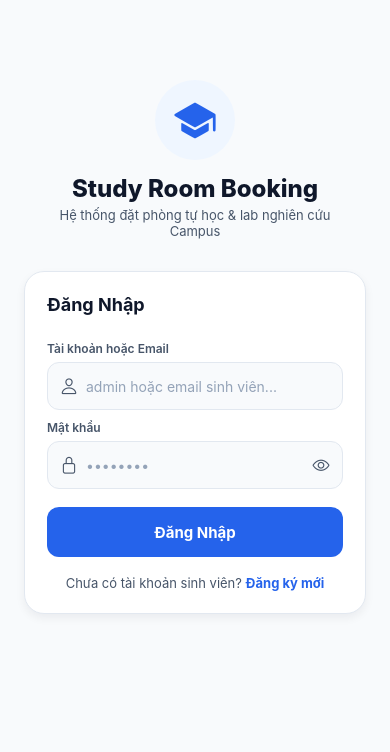
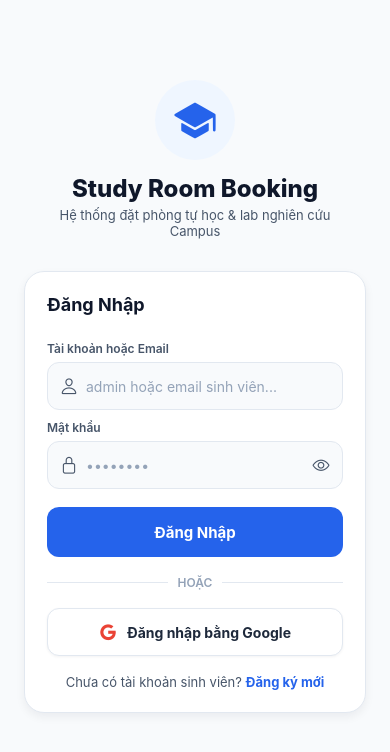
Before and after one commit to Rinproplayer/StudyRoomBookingApp, a React Native app: screen /Login in a window 390 px wide. Shown: the top 752 px of the page. Built offline with nearby package versions, Linux system fonts and the light colour scheme.

Commit message:
feat: add Google Sign-In with Firebase and Cloud Firestore integration

```diff
--- a/app.json
+++ b/app.json
@@ -2,6 +2,7 @@
   "expo": {
     "name": "Study Room Booking",
     "slug": "study-room-booking-app",
+    "scheme": "studyroombooking",
     "version": "1.0.0",
     "orientation": "portrait",
     "icon": "./assets/icon.png",
@@ -20,6 +21,9 @@
     },
     "web": {
       "favicon": "./assets/favicon.png"
-    }
+    },
+    "plugins": [
+      "expo-web-browser"
+    ]
   }
 }
--- a/package.json
+++ b/package.json
@@ -10,7 +10,10 @@
     "@react-navigation/native-stack": "^7.19.1",
     "@tanstack/react-query": "^5.103.1",
     "expo": "~57.0.23",
+    "expo-auth-session": "~57.0.12",
+    "expo-crypto": "~57.0.3",
     "expo-status-bar": "~57.0.1",
+    "expo-web-browser": "~57.0.3",
     "firebase": "^12.19.0",
     "react": "^19.2.3",
     "react-native": "^0.86.3",
--- a/src/screens/LoginScreen.tsx
+++ b/src/screens/LoginScreen.tsx
@@ -3,6 +3,7 @@ import {
   ActivityIndicator,
   Alert,
   KeyboardAvoidingView,
+  Modal,
   Platform,
   ScrollView,
   StyleSheet,
@@ -30,6 +31,12 @@ export const LoginScreen: React.FC = () => {
   const [showPassword, setShowPassword] = useState(false);
   const [isLoading, setIsLoading] = useState(false);
 
+  // Google Login States
+  const [googleModalVisible, setGoogleModalVisible] = useState(false);
+  const [googleEmail, setGoogleEmail] = useState('');
+  const [googleName, setGoogleName] = useState('');
+  const [isGoogleLoading, setIsGoogleLoading] = useState(false);
+
   const handleLogin = async () => {
     if (!account.trim() || !password.trim()) {
       Alert.alert('Thiếu thông tin', 'Vui lòng nhập đầy đủ Tài khoản và Mật khẩu.');
@@ -48,6 +55,34 @@ export const LoginScreen: React.FC = () => {
       Alert.alert('Lỗi đăng nhập', msg);
     } finally {
       setIsLoading(false);
+    }
+  };
+
+  const handleGoogleLogin = async () => {
+    const trimmedEmail = googleEmail.trim().toLowerCase();
+    if (!trimmedEmail) {
+      Alert.alert('Thiếu thông tin', 'Vui lòng nhập Email Google của bạn.');
+      return;
+    }
+    if (!trimmedEmail.includes('@')) {
+      Alert.alert('Email không hợp lệ', 'Vui lòng nhập đúng định dạng email (ví dụ: tenban@gmail.com).');
+      return;
+    }
+
+    try {
+      setIsGoogleLoading(true);
+      const profile = await authService.loginWithGoogleAccount({
+        email: trimmedEmail,
+        name: googleName.trim() || undefined,
+      });
+      setUser(profile);
+      setGoogleModalVisible(false);
+      Alert.alert('Thành công', `Chào mừng ${profile.name} đã đăng nhập qua tài khoản Google!`);
+    } catch (err: unknown) {
+      const msg = err instanceof Error ? err.message : 'Không thể đăng nhập bằng Google.';
+      Alert.alert('Lỗi Google Auth', msg);
+    } finally {
+      setIsGoogleLoading(false);
     }
   };
 
@@ -121,6 +156,25 @@ export const LoginScreen: React.FC = () => {
             )}
           </TouchableOpacity>
 
+          {/* OR Divider */}
+          <View style={styles.dividerRow}>
+            <View style={styles.dividerLine} />
+            <Text style={styles.dividerText}>HOẶC</Text>
+            <View style={styles.dividerLine} />
+          </View>
+
+          {/* Google Sign In CTA */}
+          <TouchableOpacity
+            style={styles.googleBtn}
+            onPress={() => setGoogleModalVisible(true)}
+            activeOpacity={0.8}
+          >
+            <View style={styles.googleBtnContent}>
+              <Ionicons name="logo-google" size={18} color="#EA4335" />
+              <Text style={styles.googleBtnText}>Đăng nhập bằng Google</Text>
+            </View>
+          </TouchableOpacity>
+
           {/* Go to Register */}
           <View style={styles.registerRow}>
             <Text style={styles.registerPrompt}>Chưa có tài khoản sinh viên? </Text>
@@ -130,6 +184,75 @@ export const LoginScreen: React.FC = () => {
           </View>
         </View>
       </ScrollView>
+
+      {/* Google Login Modal */}
+      <Modal visible={googleModalVisible} animationType="slide" transparent>
+        <View style={styles.modalOverlay}>
+          <View style={styles.modalCard}>
+            <View style={styles.modalHeader}>
+              <View style={{ flexDirection: 'row', alignItems: 'center', gap: 8 }}>
+                <Ionicons name="logo-google" size={22} color="#EA4335" />
+                <Text style={styles.modalTitle}>Đăng nhập bằng Google</Text>
+              </View>
+              <TouchableOpacity onPress={() => setGoogleModalVisible(false)}>
+                <Ionicons name="close" size={24} color={Colors.textMuted} />
+              </TouchableOpacity>
+            </View>
+
+            <View style={styles.modalBody}>
+              <Text style={styles.modalSubtitle}>
+                Sử dụng tài khoản Google để đăng nhập nhanh và đồng bộ hồ sơ sinh viên / quản trị viên.
+              </Text>
+
+              <Text style={styles.fieldLabel}>Email Google của bạn</Text>
+              <View style={styles.inputRow}>
+                <Ionicons name="mail-outline" size={18} color={Colors.textSecondary} style={styles.inputIcon} />
+                <TextInput
+                  style={styles.input}
+                  placeholder="vidu@gmail.com hoặc email trường..."
+                  placeholderTextColor={Colors.textMuted}
+                  autoCapitalize="none"
+                  keyboardType="email-address"
+                  value={googleEmail}
+                  onChangeText={setGoogleEmail}
+                />
+              </View>
+
+              <Text style={styles.fieldLabel}>Họ và tên (Tùy chọn)</Text>
+              <View style={styles.inputRow}>
+                <Ionicons name="person-outline" size={18} color={Colors.textSecondary} style={styles.inputIcon} />
+                <TextInput
+                  style={styles.input}
+                  placeholder="Nguyễn Văn A (hoặc tự lấy theo email)"
+                  placeholderTextColor={Colors.textMuted}
+                  value={googleName}
+                  onChangeText={setGoogleName}
+                />
+              </View>
+
+              <View style={styles.googleNoticeBox}>
+                <Ionicons name="shield-checkmark-outline" size={16} color={Colors.primary} />
+                <Text style={styles.googleNoticeText}>
+                  Tài khoản được xác thực và đồng bộ dữ liệu bảo mật trên Cloud Firestore.
+                </Text>
+              </View>
+
+              <TouchableOpacity
+                style={[styles.googleSubmitBtn, isGoogleLoading && styles.loginBtnDisabled]}
+                onPress={handleGoogleLogin}
+                disabled={isGoogleLoading}
+                activeOpacity={0.8}
+              >
+                {isGoogleLoading ? (
+                  <ActivityIndicator color="#FFFFFF" />
+                ) : (
+                  <Text style={styles.googleSubmitBtnText}>Tiếp Tục Với Google</Text>
+                )}
+              </TouchableOpacity>
+            </View>
+          </View>
+        </View>
+      </Modal>
     </KeyboardAvoidingView>
   );
 };
@@ -243,4 +366,115 @@ const styles = StyleSheet.create({
     fontWeight: '700',
     color: Colors.primary,
   },
+  // Divider Styles
+  dividerRow: {
+    flexDirection: 'row',
+    alignItems: 'center',
+    marginVertical: 18,
+    gap: 10,
+  },
+  dividerLine: {
+    flex: 1,
+    height: 1,
+    backgroundColor: Colors.border,
+  },
+  dividerText: {
+    fontSize: 12,
+    fontWeight: '600',
+    color: Colors.textMuted,
+  },
+  // Google Button
+  googleBtn: {
+    backgroundColor: '#FFFFFF',
+    borderWidth: 1.5,
+    borderColor: '#E2E8F0',
+    height: 48,
+    borderRadius: 12,
+    justifyContent: 'center',
+    alignItems: 'center',
+    shadowColor: '#0F172A',
+    shadowOffset: { width: 0, height: 1 },
+    shadowOpacity: 0.05,
+    shadowRadius: 3,
+    elevation: 1,
+  },
+  googleBtnContent: {
+    flexDirection: 'row',
+    alignItems: 'center',
+    gap: 10,
+  },
+  googleBtnText: {
+    fontSize: 14,
+    fontWeight: '700',
+    color: '#1E293B',
+  },
+  // Modal Styles
+  modalOverlay: {
+    flex: 1,
+    backgroundColor: 'rgba(15, 23, 42, 0.65)',
+    justifyContent: 'flex-end',
+  },
+  modalCard: {
+    backgroundColor: '#FFFFFF',
+    borderTopLeftRadius: 24,
+    borderTopRightRadius: 24,
+    paddingBottom: 36,
+  },
+  modalHeader: {
+    flexDirection: 'row',
+    alignItems: 'center',
+    justifyContent: 'space-between',
+    padding: 18,
+    borderBottomWidth: 1,
+    borderBottomColor: Colors.borderLight,
+  },
+  modalTitle: {
+    fontSize: 17,
+    fontWeight: '700',
+    color: Colors.textPrimary,
+  },
+  modalBody: {
+    padding: 18,
+  },
+  modalSubtitle: {
+    fontSize: 13,
+    color: Colors.textSecondary,
+    lineHeight: 18,
+    marginBottom: 8,
+  },
+  fieldLabel: {
+    fontSize: 12,
+    fontWeight: '600',
+    color: Colors.textSecondary,
+    marginTop: 12,
+    marginBottom: 6,
+  },
+  googleNoticeBox: {
+    flexDirection: 'row',
+    alignItems: 'center',
+    backgroundColor: Colors.primaryLight,
+    padding: 12,
+    borderRadius: 10,
+    marginTop: 16,
+    gap: 8,
+  },
+  googleNoticeText: {
+    fontSize: 12,
+    color: Colors.primaryDark,
+    flex: 1,
+    lineHeight: 16,
+  },
+  googleSubmitBtn: {
+    backgroundColor: '#4285F4',
+    height: 48,
+    borderRadius: 12,
+    justifyContent: 'center',
+    alignItems: 'center',
+    marginTop: 20,
+  },
+  googleSubmitBtnText: {
+    color: '#FFFFFF',
+    fontSize: 15,
+    fontWeight: '700',
+  },
 });
--- a/src/services/authService.ts
+++ b/src/services/authService.ts
@@ -1,5 +1,7 @@
 import {
+  GoogleAuthProvider,
   createUserWithEmailAndPassword,
+  signInWithCredential,
   signInWithEmailAndPassword,
   signOut,
 } from 'firebase/auth';
@@ -150,6 +152,59 @@ export const authService = {
     return fallbackProfile;
   },
 
+  // Đăng nhập bằng Google Account & đồng bộ Firestore
+  loginWithGoogleAccount: async (googleData: {
+    email: string;
+    name?: string;
+    photoUrl?: string;
+    idToken?: string;
+  }): Promise<UserProfile> => {
+    const rawEmail = googleData.email.trim().toLowerCase();
+
+    // Nếu có idToken từ Google OAuth Credential, xác thực trực tiếp qua Firebase
+    let uid = '';
+    if (googleData.idToken) {
+      try {
+        const credential = GoogleAuthProvider.credential(googleData.idToken);
+        const cred = await signInWithCredential(auth, credential);
+        uid = cred.user.uid;
+      } catch (e) {
+        console.warn('Firebase credential sign-in:', e);
+      }
+    }
+
+    if (!uid) {
+      uid = `google-${rawEmail.replace(/[^a-zA-Z0-9]/g, '_')}`;
+    }
+
+    // Kiểm tra xem user này đã tồn tại trong Firestore chưa
+    const userDocRef = doc(db, USERS_COLLECTION, uid);
+    const snap = await getDoc(userDocRef);
+
+    if (snap.exists()) {
+      return snap.data() as UserProfile;
+    }
+
+    // Nếu là người dùng Google mới, tự động khởi tạo profile
+    const isAdmin = rawEmail.includes('admin') || rawEmail === 'admin@vku.udn.vn';
+    const profile: UserProfile = {
+      id: uid,
+      email: rawEmail,
+      name: googleData.name || rawEmail.split('@')[0],
+      studentCode: isAdmin ? 'ADMIN-GOOGLE' : `SV-${Math.floor(1000 + Math.random() * 9000)}`,
+      department: isAdmin ? 'Ban Quản trị Cơ sở Vật chất' : 'Sinh viên (Google Auth)',
+      role: isAdmin ? 'admin' : 'student',
+      avatarUrl:
+        googleData.photoUrl ||
+        'https://images.unsplash.com/photo-1535713875002-d1d0cf377fde?w=400&auto=format&fit=crop&q=80',
+      membershipTier: isAdmin ? 'Quản trị viên Campus' : 'Sinh viên Chính quy',
+      notificationsEnabled: true,
+    };
+
+    await setDoc(userDocRef, profile);
+    return profile;
+  },
+
   // Đăng xuất
   logout: async (): Promise<void> => {
     await signOut(auth);
```
Also changed, not shown: 1 other file (tests, documents, lock files or other folders).
